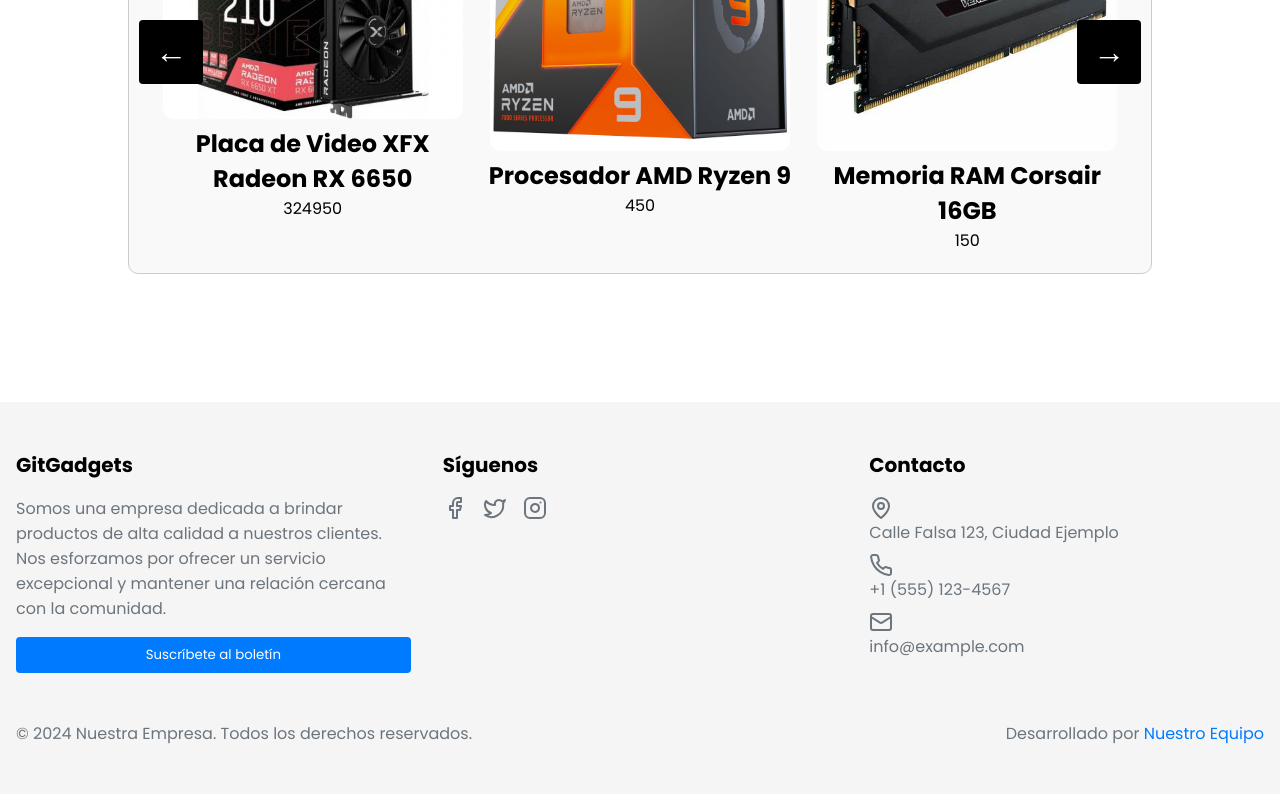
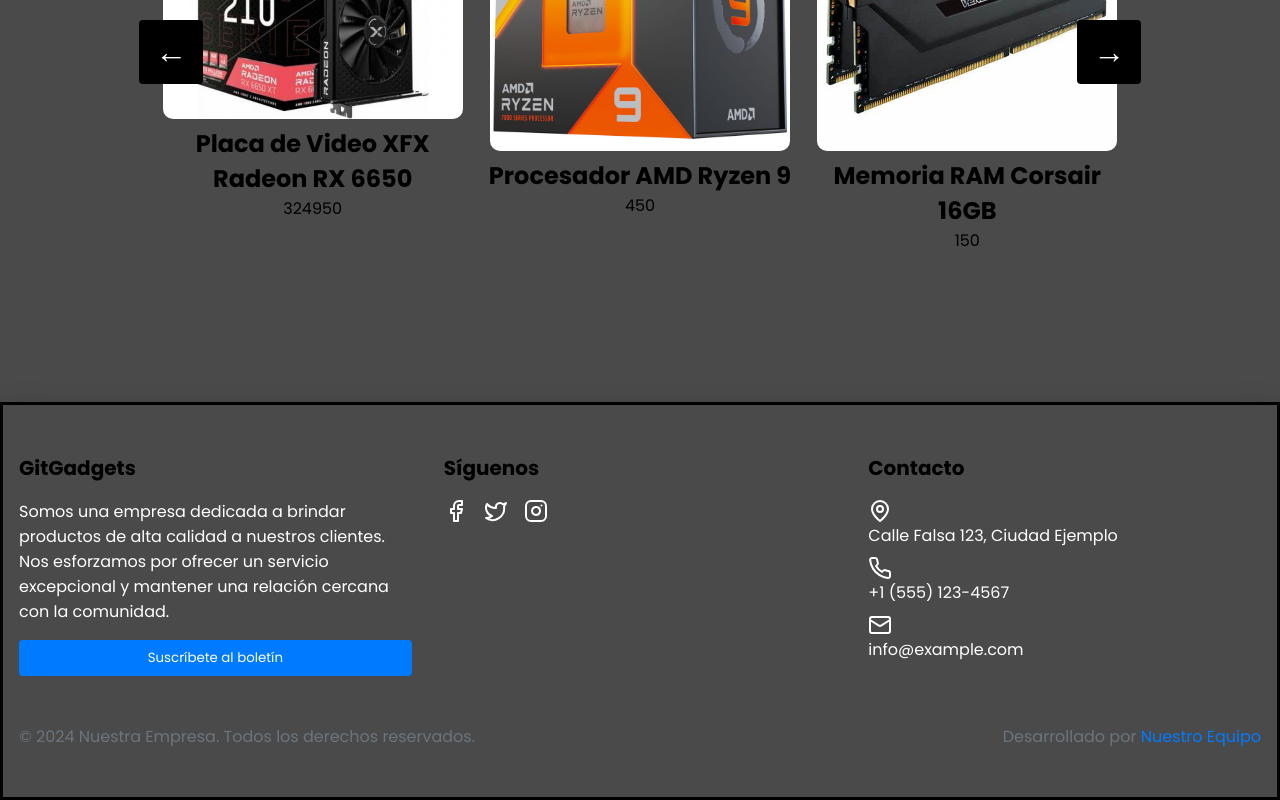
Before and after one commit to EliasSoraire/ProgrammingPage, a React (Vite) app: page / in a window 1280 px wide. Shown: the part 976-1776 px from the top of the page. Built offline with nearby package versions, Linux system fonts and the light colour scheme.

Commit message:
cambiando un poco el diseño del body y la paleta de colores

```diff
--- a/producto.html
+++ b/producto.html
@@ -3,7 +3,7 @@
 <head>
     <meta charset="UTF-8">
     <meta name="viewport" content="width=device-width, initial-scale=1.0">
-    <link rel="stylesheet" href="./src/Componentes/Productos/index.css">
+    <link rel="stylesheet" href="./src/Componentes/Productos/Productos.css">
     <title>GITGADGETS</title>
 </head>
 <body>
--- a/src/Componentes/Carrusel/SliderProduct.css
+++ b/src/Componentes/Carrusel/SliderProduct.css
@@ -7,11 +7,11 @@
     margin: auto;
     margin-top: 120px;
     overflow: hidden;
-    border: 1px solid #ccc;
+    border: 1px solid #4A4A4A;
     border-radius: 10px;
     padding: 20px;
     min-height: 300px;
-    background-color: #f9f9f9;
+    background-color: #4A4A4A;
 }
 
 .slider-content {
--- a/src/Componentes/Footer/Footer.css
+++ b/src/Componentes/Footer/Footer.css
@@ -1,17 +1,19 @@
 .futer {
-    background-color: #f5f5f5; /* Light grey background */
-    padding: 3rem 0; /* Padding top and bottom */
+    background-color: #4A4A4A;
+    padding: 3rem 0;
     width: 100%;
     margin-top: 10%;
+    border: 3px solid #000000;
+    box-shadow: 0 10px 30px rgba(0, 0, 0, 0.2);
 }
 
 .futer-contenedor {
     display: grid;
     grid-template-columns: repeat(1, minmax(0, 1fr));
     gap: 2rem;
-    max-width: 80rem; /* 1280px */
-    margin: 0 auto; /* Center align */
-    padding: 0 1rem; /* Padding left and right */
+    max-width: 80rem;
+    margin: 0 auto;
+    padding: 0 1rem;
 }
 
 @media (min-width: 640px) {
@@ -29,77 +31,74 @@
 .empresa-contenedor, .redes-contenedor, .contacto-container {
     display: flex;
     flex-direction: column;
-    gap: 1rem; /* Spacing between items */
+    gap: 1rem;
 }
 
 .titulo {
-    font-size: 1.25rem; /* 20px */
-    font-weight: 600; /* Semi-bold */
+    font-size: 1.25rem;
+    font-weight: 600;
 }
 
 .texto-empresa {
-    color: #6c757d; /* Muted text color */
+    color: #ffffff;
 }
 
 button {
-    background-color: #007bff; /* Primary background color */
-    color: #ffffff; /* White text color */
-    padding: 0.5rem 1rem; /* Padding */
-    border: none; /* No border */
-    border-radius: 0.25rem; /* Border radius */
-    cursor: pointer; /* Pointer cursor on hover */
+    background-color: #007bff;
+    color: #ffffff;
+    padding: 0.5rem 1rem;
+    border: none;
+    border-radius: 0.25rem;
+    cursor: pointer;
 }
 
 button:hover {
-    background-color: #0056b3; /* Darker blue on hover */
+    background-color: #0056b3;
 }
 
-/* Social Media Icons */
 .redes {
     display: flex;
-    gap: 1rem; /* Spacing between icons */
+    gap: 1rem;
 }
 
 .redes a {
-    color: #6c757d; /* Muted color */
+    color: #ffffff;
 }
 
 .redes a:hover {
-    color: #007bff; /* Primary color on hover */
+    color: #007bff;
 }
 
-/* Contact Info */
 .contacto {
     display: flex;
     flex-direction: column;
-    gap: 0.5rem; /* Spacing between contact items */
+    gap: 0.5rem;
 }
 
 .direccion, .telefono {
     display: flex;
     align-items: center;
-    gap: 0.5rem; /* Spacing between icon and text */
+    gap: 0.5rem;
 }
 
 .direccio-contenedor, .telefono-contenedor, .mail-contenedor {
-    color: #6c757d; /* Muted text color */
+    color: #ffffff;
 }
 
-/* Footer Bottom */
 .copyright {
     display: flex;
     justify-content: space-between;
     align-items: center;
-    max-width: 80rem; /* 1280px */
-    margin: 3rem auto 0; /* Center align and margin top */
-    padding: 0 1rem; /* Padding left and right */
-    color: #6c757d; /* Muted text color */
+    max-width: 80rem;
+    margin: 3rem auto 0;
+    padding: 0 1rem;
+    color: #6c757d;
 }
 
 .equipo {
-    color: #007bff; /* Primary color */
+    color: #007bff;
 }
 
 .equipo:hover {
-    color: #0056b3; /* Darker blue on hover */
+    color: #0056b3;
 }
--- a/src/Componentes/Productos/Productos.css
+++ b/src/Componentes/Productos/Productos.css
@@ -2,7 +2,6 @@
   margin-top: 88px;
   display: flex;
   min-height: 100vh;
-  background-color: #f3f4f6;
   font-family: "Roboto", sans-serif;
 }
 
--- a/src/index.css
+++ b/src/index.css
@@ -1,5 +1,7 @@
 @import url('https://fonts.googleapis.com/css2?family=Poppins:wght@400;500;700&display=swap');
-
+body{
+  background-color: #4A4A4A;
+}
 * {
   margin: 0;
   padding: 0;
```
